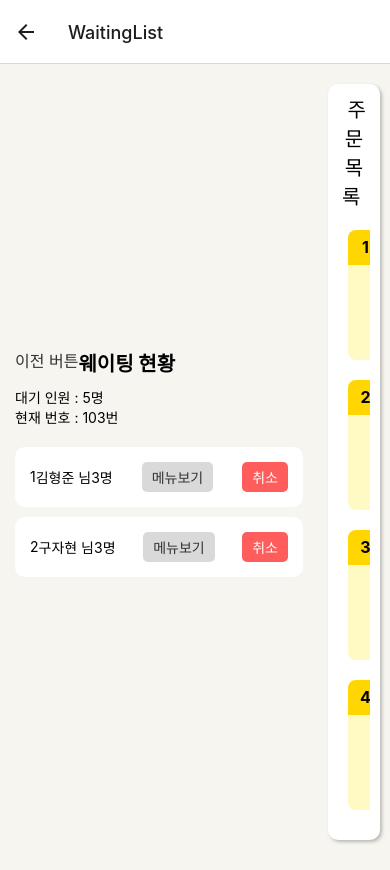
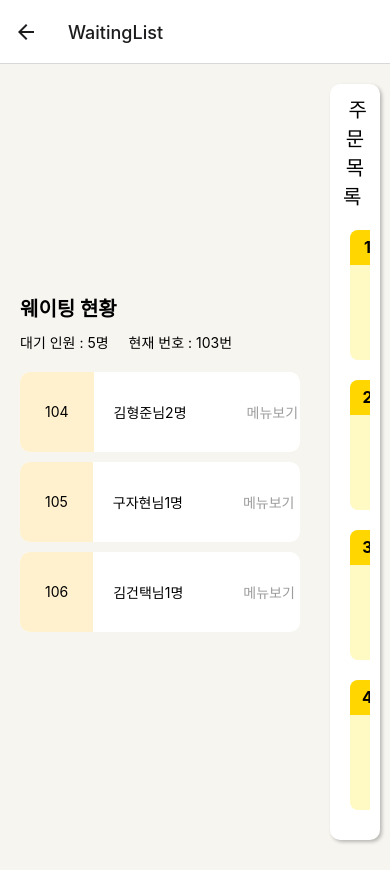
Before and after one commit to O-DI-GA/odiga_pos, a React Native app: screen /WaitingList in a window 390 px wide. Built offline with nearby package versions, Linux system fonts and the light colour scheme.

Commit message:
💄 Design : 웨이팅현황 화면 css 수정

```diff
--- a/screens/WaitingList.js
+++ b/screens/WaitingList.js
@@ -1,17 +1,25 @@
 import React from "react";
-import { View, Text, TouchableOpacity, Pressable, Modal, FlatList } from "react-native";
+import {
+  View,
+  Text,
+  TouchableOpacity,
+  Pressable,
+  Modal,
+  FlatList,
+} from "react-native";
 import { StyleSheet } from "react-native";
 import OrderList from "../component/OrderList";
 
 const WaitingList = () => {
-  const [orderInfo, setOrderInfo] = React.useState([{ currentNumber: 103, waitingPeople: 5 }]);
-
+  const [orderInfo, setOrderInfo] = React.useState([
+    { currentNumber: 103, waitingPeople: 5 },
+  ]);
   const [waitingList, setWaitingList] = React.useState([
     {
       waitingId: 1,
       waitingNum: 104,
-      resName: "김형준 님",
-      peopleCount: 3,
+      resName: "김형준",
+      peopleCount: 2,
       menu: [
         { menu: "햄버거", count: 10 },
         { menu: "감자튀김", count: 10 },
@@ -20,11 +28,22 @@ const WaitingList = () => {
     {
       waitingId: 2,
       waitingNum: 105,
-      resName: "구자현 님",
-      peopleCount: 3,
+      resName: "구자현",
+      peopleCount: 1,
       menu: [
         { menu: "치킨버거", count: 1 },
         { menu: "양념감자", count: 1 },
+        { menu: "콜라", count: 1 },
+      ],
+    },
+    {
+      waitingId: 3,
+      waitingNum: 106,
+      resName: "김건택",
+      peopleCount: 1,
+      menu: [
+        { menu: "싸이버거", count: 2 },
+        { menu: "감자튀김", count: 1 },
         { menu: "콜라", count: 1 },
       ],
     },
@@ -33,28 +52,34 @@ const WaitingList = () => {
   const [isModalOpen, setIsModalOpen] = React.useState(false);
   const [selectedMenu, setSelectedMenu] = React.useState([]);
 
+  // 모달 오픈
   const onPressModalOpen = (menu) => {
     setSelectedMenu(menu);
     setIsModalOpen(true);
   };
 
+  // 모달 닫기
   const onPressModalClose = () => {
     setIsModalOpen(false);
   };
 
+  // 메뉴 모달
   const renderModalContent = () => {
     return (
       <Modal visible={isModalOpen} transparent={true} animationType="slide">
         <View style={styles.centeredView}>
           <View style={styles.modalView}>
-              <Text style={styles.modalTitle}>메뉴</Text>
+            <Text style={styles.modalTitle}>주문 내역</Text>
             {selectedMenu.map((item, index) => (
               <View key={index} style={styles.modalItem}>
                 <Text>{item.menu}</Text>
                 <Text>{item.count}</Text>
               </View>
             ))}
-              <TouchableOpacity onPress={onPressModalClose} style={styles.closeButton}>
+            <TouchableOpacity
+              onPress={onPressModalClose}
+              style={styles.closeButton}
+            >
               <Text style={styles.closeButtonText}>확인</Text>
             </TouchableOpacity>
           </View>
@@ -67,16 +92,23 @@ const WaitingList = () => {
     return (
       <View style={styles.waitingItem}>
         <View style={styles.waitingInfo}>
-            <Text>{item.waitingId}</Text>
-            <Text>{item.resName}</Text>
+          <View style={styles.waitingNumber}>
+            <Text>{item.waitingNum}</Text>
+          </View>
+          <Text>{item.resName}님</Text>
+        </View>
+        <View style={styles.waitingBtnBox}>
           <Text>{item.peopleCount}명</Text>
-          </View>
-          <Pressable onPress={() => onPressModalOpen(item.menu)} style={styles.menuButton}>
+          <Pressable
+            onPress={() => onPressModalOpen(item.menu)}
+            style={styles.menuButton}
+          >
             <Text style={styles.menuButtonText}>메뉴보기</Text>
           </Pressable>
           <TouchableOpacity style={styles.cancelButton}>
             <Text style={styles.cancelButtonText}>취소</Text>
           </TouchableOpacity>
+        </View>
       </View>
     );
   };
@@ -85,9 +117,6 @@ const WaitingList = () => {
     <View style={styles.container}>
       <View style={styles.leftBox}>
         <View style={styles.header}>
-          <TouchableOpacity>
-            <Text style={styles.backButton}>이전 버튼</Text>
-          </TouchableOpacity>
           <Text style={styles.title}>웨이팅 현황</Text>
         </View>
         <View style={styles.status}>
@@ -102,7 +131,7 @@ const WaitingList = () => {
         {renderModalContent()}
       </View>
       <View style={styles.rightBox}>
-          <OrderList/>
+        <OrderList />
       </View>
     </View>
   );
@@ -114,94 +143,118 @@ const styles = StyleSheet.create({
     alignItems: "center",
     justifyContent: "center",
     backgroundColor: "#F7F5F0",
-    flexDirection : "row",
+    flexDirection: "row",
   },
   leftBox: {
-    flex : 4,
-    padding : 15,
+    flex: 4,
+    padding: 20,
   },
   rightBox: {
-    flex : 1,
+    flex: 1,
   },
   header: {
-    flexDirection: 'row',
-    justifyContent: 'flex-start',
+    flexDirection: "row",
+    justifyContent: "flex-start",
     marginBottom: 10,
   },
   backButton: {
-    color: '#333',
+    color: "#333",
     fontSize: 16,
   },
   title: {
     fontSize: 20,
-    fontWeight: 'bold',
+    fontWeight: "bold",
   },
   status: {
+    display: "flex",
+    flexDirection: "row",
+    gap: 20,
     marginBottom: 20,
   },
+  // 웨이팅 정보
   waitingItem: {
-    flexDirection: 'row',
-    justifyContent: 'space-between',
-    alignItems: 'center',
-    backgroundColor: '#fff',
-    padding: 15,
+    flexDirection: "row",
+    justifyContent: "space-between",
+    alignItems: "center",
+    backgroundColor: "#fff",
     marginBottom: 10,
     borderRadius: 10,
     elevation: 1,
+    height: 80,
   },
   waitingInfo: {
-    flexDirection: 'row',
-    alignItems: 'center',
+    display: "flex",
+    flexDirection: "row",
+    alignItems: "center",
+    height: "100%",
+    gap: 20,
+  },
+  waitingNumber: {
+    display: "flex",
+    backgroundColor: "#FFF1CE",
+    justifyContent: "center",
+    alignItems: "center",
+    height: "100%",
+    padding: 25,
+    borderTopLeftRadius: 10,
+    borderBottomLeftRadius: 10,
+  },
+  waitingBtnBox: {
+    flexDirection: "row",
+    alignItems: "center",
+    height: "100%",
+    gap: 50,
+    marginRight: 30,
   },
   menuButton: {
-    backgroundColor: '#d9d9d9',
     paddingVertical: 5,
     paddingHorizontal: 10,
     borderRadius: 5,
   },
   menuButtonText: {
-    color: '#333',
+    color: "#9D9D9D",
   },
   cancelButton: {
-    backgroundColor: '#ff5c5c',
+    backgroundColor: "#ff5c5c",
     paddingVertical: 5,
-    paddingHorizontal: 10,
+    paddingHorizontal: 15,
     borderRadius: 5,
   },
   cancelButtonText: {
-    color: '#fff',
+    color: "#fff",
   },
   centeredView: {
     flex: 1,
-    justifyContent: 'center',
-    alignItems: 'center',
-    backgroundColor: 'rgba(0,0,0,0.5)',
+    justifyContent: "center",
+    alignItems: "center",
+    backgroundColor: "rgba(0,0,0,0.5)",
   },
   modalView: {
     width: 300,
-    backgroundColor: '#fff',
+    backgroundColor: "#fff",
     borderRadius: 10,
     padding: 20,
-    alignItems: 'center',
+    alignItems: "center",
   },
   modalTitle: {
     fontSize: 18,
-    marginBottom: 15,
+    marginBottom: 30,
   },
   modalItem: {
-    flexDirection: 'row',
-    justifyContent: 'space-between',
-    width: '100%',
+    flexDirection: "row",
+    justifyContent: "space-between",
+    width: "100%",
     marginBottom: 10,
   },
   closeButton: {
-    marginTop: 20,
-    backgroundColor: '#ff5c5c',
-    padding: 10,
+    marginTop: 25,
+    backgroundColor: "#ff5c5c",
+    paddingVertical: 5,
+    paddingHorizontal: 20,
     borderRadius: 5,
   },
   closeButtonText: {
-    color: '#fff',
+    color: "#fff",
   },
 });
 
```
Lines whose indentation alone changed are shown as unchanged.
